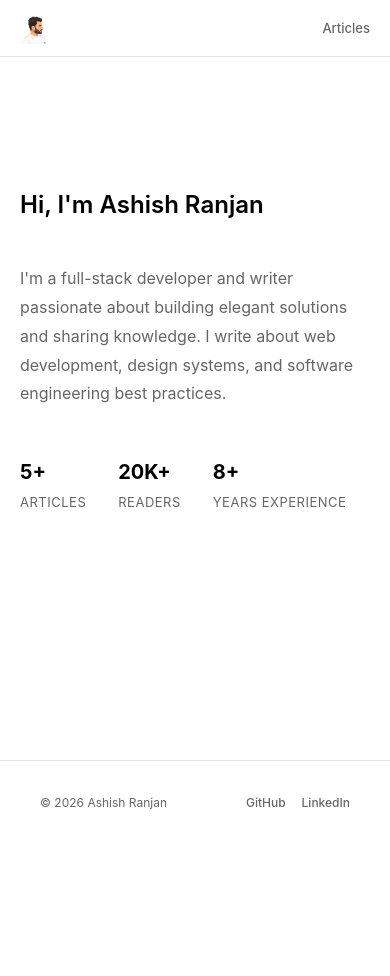
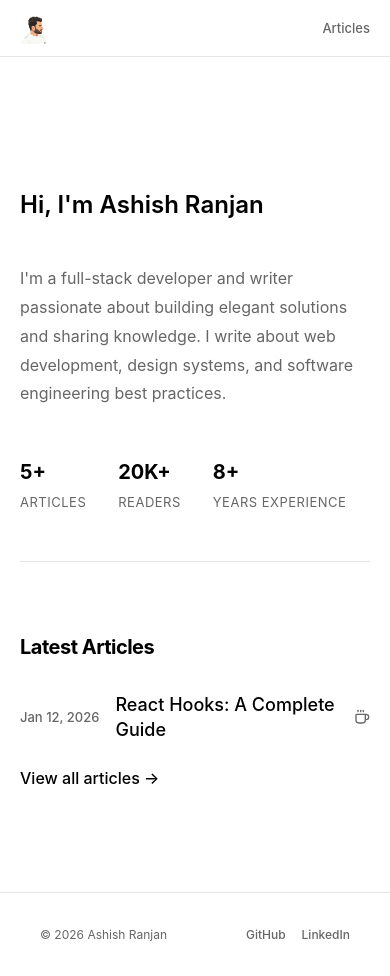
Before and after one commit to ashishnitw/ashish-ranjan, a React (Vite) app: page / in a window 390 px wide. Before the commit the page ends 844 px from the top, so only its background shows below. Built offline with nearby package versions, Linux system fonts and the light colour scheme.

Commit message:
read time using icon

```diff
--- a/src/components/ArticleDetail.jsx
+++ b/src/components/ArticleDetail.jsx
@@ -50,7 +50,7 @@ export default function ArticleDetail() {
           <time>{metadata.date}</time>
           <span className="article-detail-read-time-icons" title={metadata.readTime}>
             {Array.from({ length: getReadTimeIconCount(metadata.readTime) }).map((_, i) => (
-              <Coffee key={i} size={18} />
+              <Coffee key={i} size={16} />
             ))}
           </span>
         </div>
--- /dev/null
+++ b/src/components/ArticleListItem.jsx
@@ -0,0 +1,21 @@
+import { Link } from 'react-router-dom'
+import { Coffee } from 'lucide-react'
+import { getReadTimeIconCount } from '../utils/readTimeUtils'
+
+export default function ArticleListItem({ article }) {
+  return (
+    <article className="article-item">
+      <div className="article-item-content">
+        <time className="article-date">{article.date}</time>
+        <h3 className="article-title">
+          <Link to={`/articles/${article.slug}`}>{article.title}</Link>
+        </h3>
+        <span className="article-read-time-icons" title={article.readTime}>
+          {Array.from({ length: getReadTimeIconCount(article.readTime) }).map((_, i) => (
+            <Coffee key={i} size={16} />
+          ))}
+        </span>
+      </div>
+    </article>
+  )
+}
--- a/src/components/Articles.jsx
+++ b/src/components/Articles.jsx
@@ -1,9 +1,8 @@
 import { useState, useMemo } from 'react'
 import { Link } from 'react-router-dom'
-import { Coffee } from 'lucide-react'
 import { getAllArticles } from '../data/articlesContent'
-import { getReadTimeIconCount } from '../utils/readTimeUtils'
 import { ARTICLES } from '../config/constants'
+import ArticleListItem from './ArticleListItem'
 
 export default function Articles() {
   const [searchQuery, setSearchQuery] = useState('')
@@ -39,19 +38,7 @@ export default function Articles() {
       {filteredArticles.length > 0 ? (
         <div className="articles-list">
           {filteredArticles.map(article => (
-            <article key={article.id} className="article-item">
-              <div className="article-item-content">
-                <time className="article-date">{article.date}</time>
-                <h3 className="article-title">
-                  <Link to={`/articles/${article.slug}`}>{article.title}</Link>
-                </h3>
-                <span className="article-read-time-icons" title={article.readTime}>
-                  {Array.from({ length: getReadTimeIconCount(article.readTime) }).map((_, i) => (
-                    <Coffee key={i} size={18} />
-                  ))}
-                </span>
-              </div>
-            </article>
+            <ArticleListItem key={article.id} article={article} />
           ))}
         </div>
       ) : (
--- a/src/components/Hero.jsx
+++ b/src/components/Hero.jsx
@@ -1,6 +1,11 @@
+import { Link } from 'react-router-dom'
 import { profile } from '../data/profile'
+import { getAllArticles } from '../data/articlesContent'
+import ArticleListItem from './ArticleListItem'
 
 export default function Hero() {
+  const latestArticles = getAllArticles().slice(0, 3)
+
   return (
     <section className="hero">
       <div className="hero-content">
@@ -19,6 +24,20 @@ export default function Hero() {
           ))}
         </div>
       </div>
+
+      {latestArticles.length > 0 && (
+        <div className="hero-articles">
+          <h2 className="hero-articles-title">Latest Articles</h2>
+          <div className="hero-articles-list">
+            {latestArticles.map(article => (
+              <ArticleListItem key={article.id} article={article} />
+            ))}
+          </div>
+          <Link to="/articles" className="view-all-articles-link">
+            View all articles →
+          </Link>
+        </div>
+      )}
     </section>
   )
 }
--- a/src/data/articlesContent.js
+++ b/src/data/articlesContent.js
@@ -83,7 +83,14 @@ export async function fetchMarkdownFile(slug) {
     if (!content) {
       throw new Error('Article not found')
     }
-    return parseFrontmatter(content)
+    const { metadata, content: markdownContent } = parseFrontmatter(content)
+    return {
+      metadata: {
+        ...metadata,
+        readTime: calculateReadTime(markdownContent)
+      },
+      content: markdownContent
+    }
   } catch (error) {
     throw new Error(`Error loading article: ${error.message}`)
   }
--- a/src/styles.css
+++ b/src/styles.css
@@ -256,6 +256,41 @@ h6 {
   letter-spacing: 0.5px;
 }
 
+/* Hero Articles Section */
+.hero-articles {
+  margin-top: 64px;
+  padding-top: 48px;
+  border-top: 1px solid var(--border);
+}
+
+.hero-articles-title {
+  font-size: 24px;
+  font-weight: 700;
+  color: var(--primary);
+  margin-bottom: 24px;
+  letter-spacing: -0.5px;
+}
+
+.hero-articles-list {
+  display: flex;
+  flex-direction: column;
+  gap: 16px;
+  margin-bottom: 24px;
+}
+
+.view-all-articles-link {
+  display: inline-block;
+  font-size: 16px;
+  font-weight: 500;
+  color: var(--primary);
+  text-decoration: none;
+  transition: color 0.2s ease;
+}
+
+.view-all-articles-link:hover {
+  color: var(--text-light);
+}
+
 /* =============================================================================
    ARTICLES SECTION
    ============================================================================= */
@@ -336,19 +371,6 @@ h6 {
   color: var(--text-light);
   font-weight: 500;
   white-space: nowrap;
-}
-
-.article-read-time-icon {
-  display: flex;
-  align-items: center;
-  justify-content: center;
-  color: var(--text-light);
-  cursor: help;
-  transition: color 0.2s ease;
-}
-
-.article-read-time-icon:hover {
-  color: var(--primary);
 }
 
 .article-read-time-icons {
@@ -442,7 +464,7 @@ h6 {
 .article-detail-meta {
   display: flex;
   gap: 16px;
-  font-size: 13px;
+  font-size: 14px;
   color: var(--text-light);
 }
 
@@ -457,19 +479,6 @@ h6 {
   background-color: var(--text-light);
   border-radius: 50%;
   margin-left: -4px;
-}
-
-.article-detail-read-time-icon {
-  display: flex;
-  align-items: center;
-  justify-content: center;
-  color: var(--text-light);
-  cursor: help;
-  transition: color 0.2s ease;
-}
-
-.article-detail-read-time-icon:hover {
-  color: var(--primary);
 }
 
 .article-detail-read-time-icons {
@@ -729,4 +738,17 @@ h6 {
   .article-content > p:first-child {
     font-size: 16px;
   }
+
+  .hero-articles {
+    margin-top: 48px;
+    padding-top: 32px;
+  }
+
+  .hero-articles-title {
+    font-size: 20px;
+  }
+
+  .hero-articles-list {
+    gap: 12px;
+  }
 }
--- a/src/utils/readTimeUtils.js
+++ b/src/utils/readTimeUtils.js
@@ -5,6 +5,9 @@
  * @returns {number} Number of icons to display
  */
 export function getReadTimeIconCount(readTime) {
+  if (!readTime || typeof readTime !== 'string') {
+    return 1
+  }
   const minutes = parseInt(readTime.match(/\d+/)?.[0] || '0', 10)
   const iconCount = Math.ceil(minutes / 5)
   return Math.max(1, iconCount)
```
